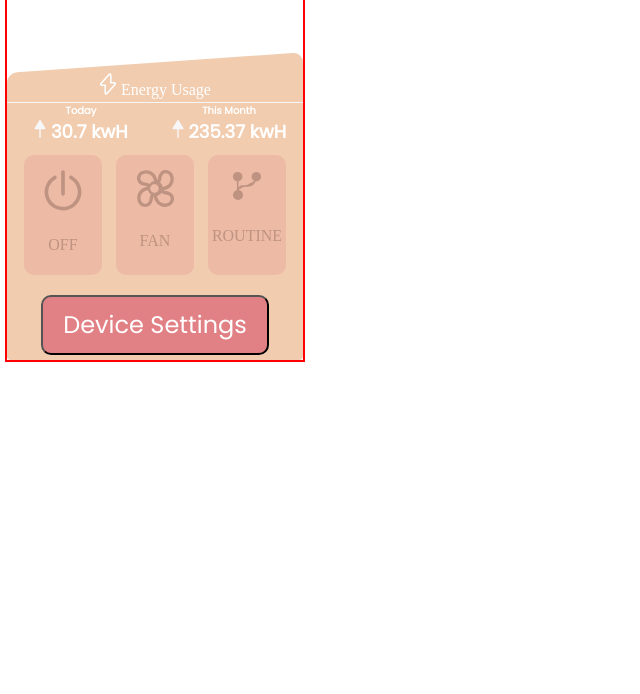
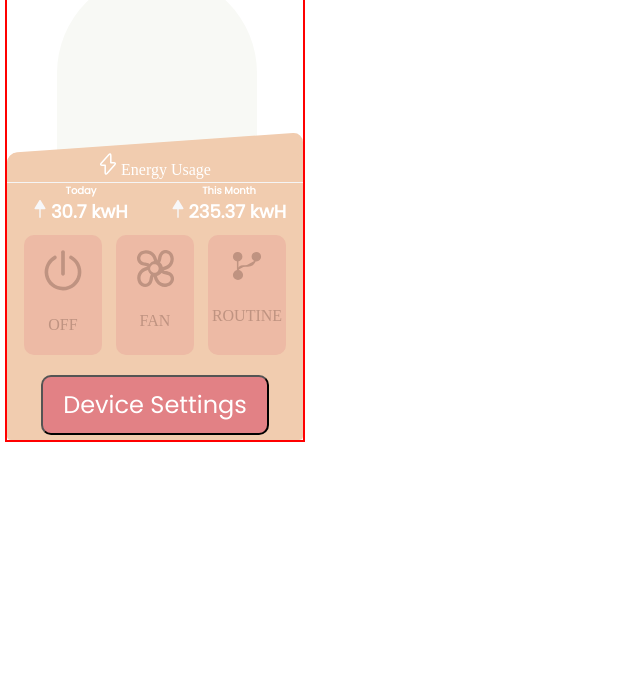
Before and after one commit to codesby/apt-web, a Gatsby site: page / in a window 1280 px wide. Shown: the part 106-800 px from the top of the page, without its empty margins (0-640 px from the left). Built offline with nearby package versions, Linux system fonts and the light colour scheme; Gatsby itself is replaced by a stand-in of ours.

Commit message:
added semicircle div background

```diff
--- a/src/views/device.js
+++ b/src/views/device.js
@@ -24,6 +24,9 @@ const Device = ({ deviceName }) => {
   return (
     <div className={css.main}>
       <p className={css.deviceName}>{deviceName}</p>
+      <div className={css.semiCircleDiv}>
+        <p>Some text</p>
+      </div>
       <div className={css.slantDiv}>
         <div style={{ verticalAlign: "center" }}>
           <span>
@@ -67,6 +70,7 @@ const Device = ({ deviceName }) => {
             {"  "}
             {30.7} kwH
           </p>
+
           <p className={css.usageCount}>
             <svg
               width="12"
--- a/src/views/device.module.scss
+++ b/src/views/device.module.scss
@@ -10,6 +10,17 @@
   color: #445f53;
 }
 
+.semiCircleDiv {
+  background: #f8f9f5;
+  height: 200px;
+  width: 200px;
+  position: relative;
+  left: 50px;
+  border-top-right-radius: 50%;
+  border-top-left-radius: 50%;
+  z-index: -1;
+  margin-bottom: -20px;
+}
 .main {
   display: inline-block;
   width: 300px;
@@ -19,7 +30,7 @@
 }
 
 .slantDiv {
-  margin-top: 100px;
+  //   margin-top: 100px;
   background: #f1ccaf;
   height: 100%;
   width: 100%;
```
